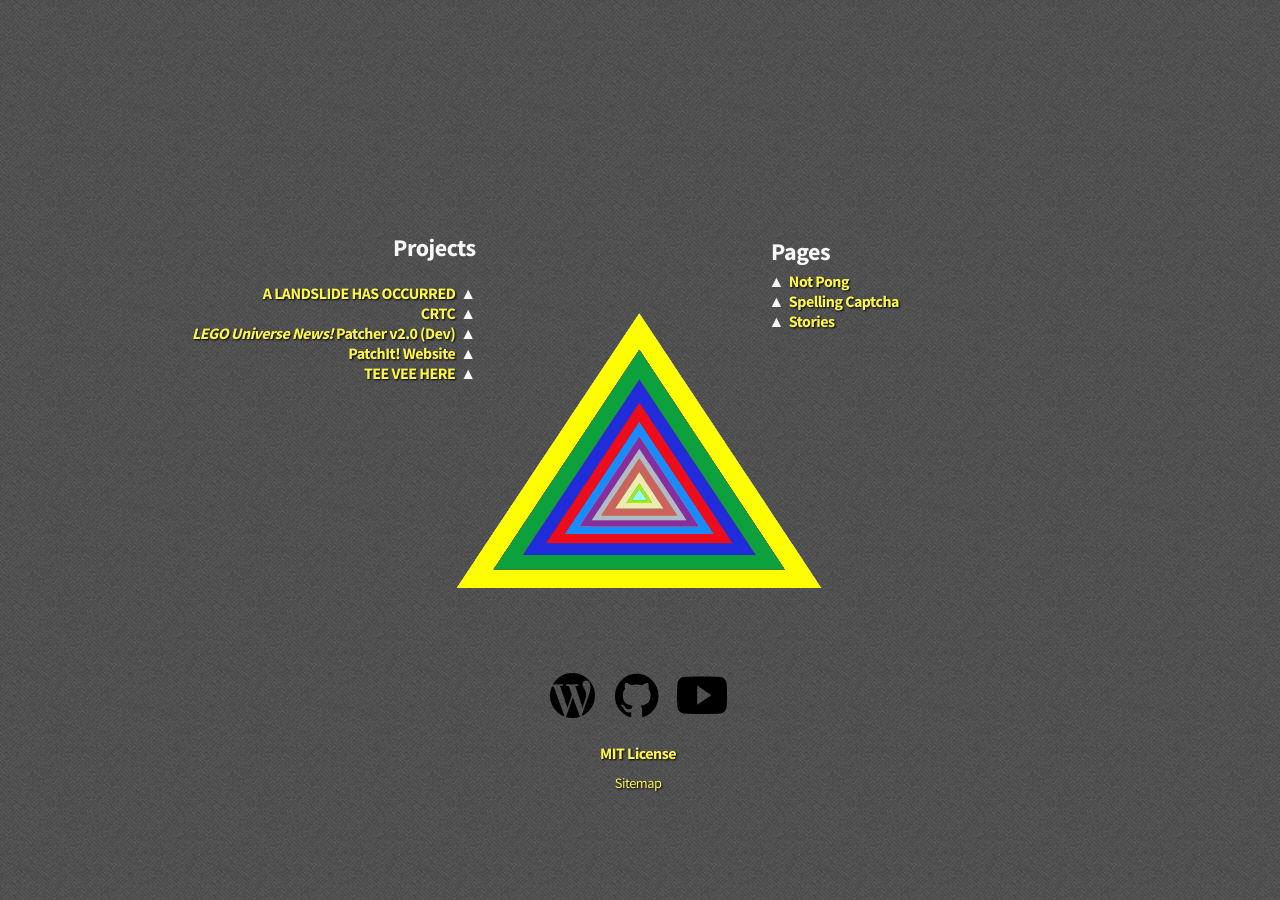
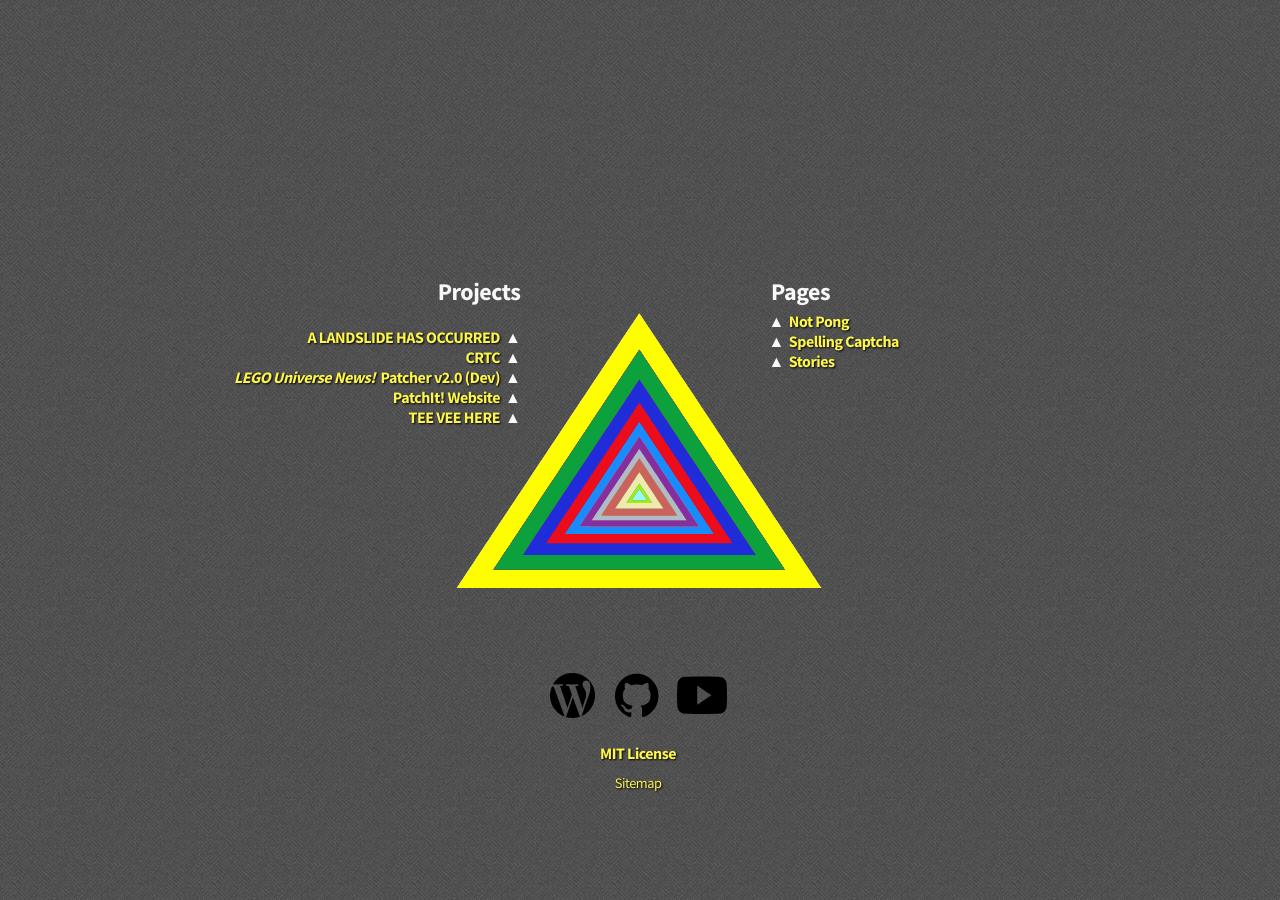
Before and after one commit to le717/le717.github.io, a Jekyll site: the page built from index.html, in a window 1280 px wide. Built offline with Jekyll 4.4.1, drawn with Linux system fonts in a browser that asks for light colours; nearby versions of some CDN libraries; some web fonts are replaced; Markdown is read by kramdown in place of the engine named in the settings.

Commit message:
Bit more
[ci skip]

```diff
--- a/404.html
+++ b/404.html
@@ -3,6 +3,7 @@ layout: default
 title: Page Not Found
 type: 404
 ---
-  <h2>You seemed to followed a broken link or found a missing page. :frowning: <br>Have you looked for the page on the <a href="{{ site.baseurl}}/sitemap.html">sitemap</a>?</h2>
+  <h2>You seemed to followed a broken link or found a missing page. :frowning:<br>
+    If the page you are seeking is not listed on the <a href="{{ site.baseurl }}/sitemap.html">sitemap</a>, <a>contact me</a>!</h2>
 
-    <img class="centered my-logo" id="my-logo-404" alt="Triangle Land logo" width="370" height="370" src="{{ site.baseurl }}/img/Triangle717-Logo.svg" />
+  <img class="centered my-logo" id="my-logo-404" alt="Triangle Land logo" width="370" height="370" src="{{ site.baseurl }}/img/Triangle717-Logo.svg" />
--- a/css/style.css
+++ b/css/style.css
@@ -89,8 +89,9 @@
 
 #subsites {
   position: relative;
-  left: -63%;
-  top: 3.6em;
+  left: 1%;
+  top: 15.5em;
+  display: inline-block;
 }
 
 #subsites h2,
--- a/index.html
+++ b/index.html
@@ -28,7 +28,7 @@ title: Home
     <ul>
       <li><a target="_blank" href="{{ site.baseurl }}/landslides/">A LANDSLIDE HAS OCCURRED</a></li>
       <li><a target="_blank" href="{{ site.baseurl }}/CRTC/">CRTC</a></li>
-      <li><a target="_blank" href="{{ site.baseurl }}/LUN-Patcher/"><em>LEGO Universe News!</em> Patcher v2.0 (Dev)</a></li>
+      <li><a target="_blank" href="{{ site.baseurl }}/LUN-Patcher/"><em>LEGO Universe News!</em>&nbsp;&nbsp;Patcher v2.0 (Dev)</a></li>
       <li><a target="_blank" href="{{ site.baseurl }}/PatchIt/">PatchIt! Website</a></li>
       <li><a target="_blank" href="{{ site.baseurl }}/teevee/">TEE VEE HERE</a></li>
 
```
